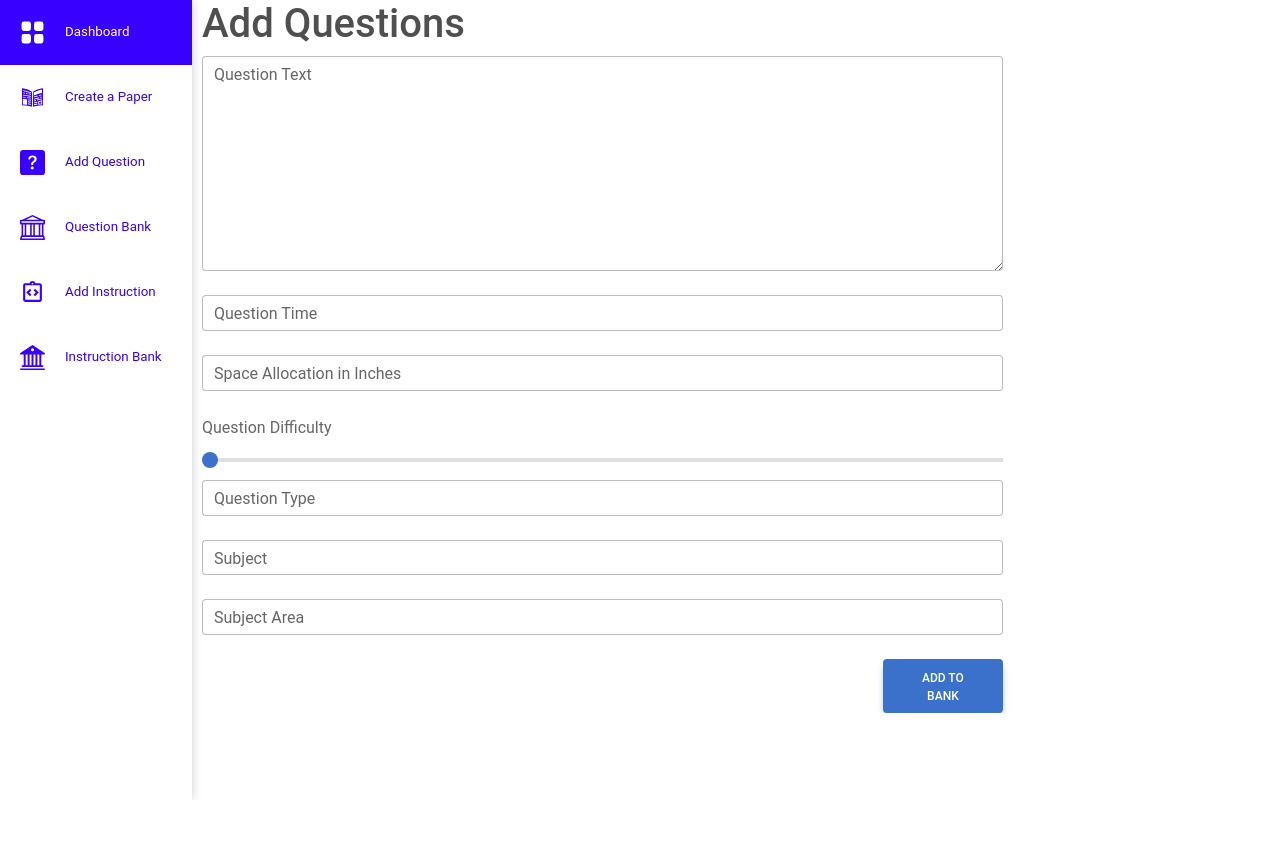
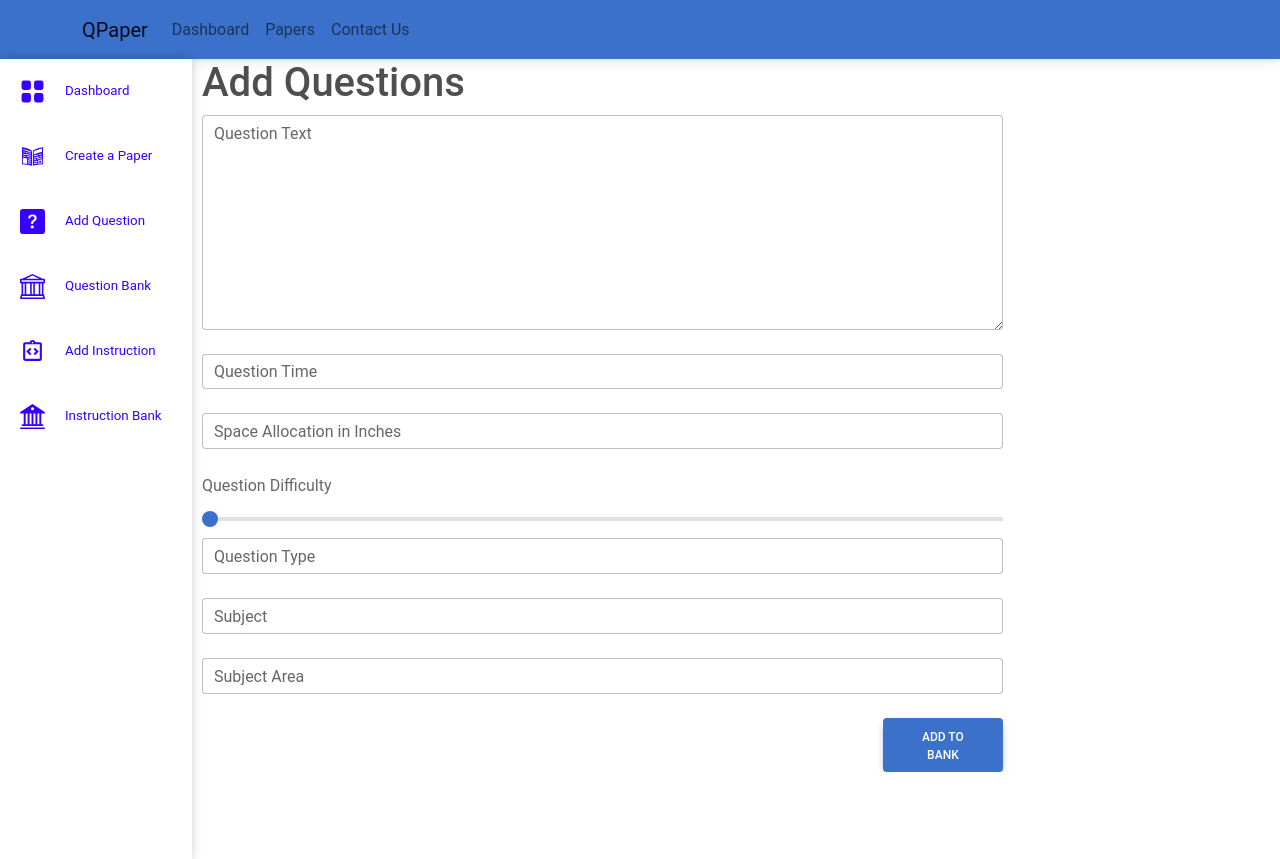
Before and after one commit to YBuddhika8saw/QPaper, a React (Create React App) app in the folder frontend/: page /AddQuestions in a window 1280 px wide. Before the commit the page ends 800 px from the top, so only its background shows below. Built offline with nearby package versions, Linux system fonts and the light colour scheme.

Commit message:
create nav bar

```diff
--- /dev/null
+++ b/frontend/src/components/Navbar.jsx
@@ -0,0 +1,22 @@
+import Container from 'react-bootstrap/Container';
+import Nav from 'react-bootstrap/Nav';
+import Navbar from 'react-bootstrap/Navbar';
+
+function ColorSchemesExample() {
+  return (
+    <>
+      <Navbar bg="primary" data-bs-theme="dark">
+        <Container>
+          <Navbar.Brand href="#home">QPaper</Navbar.Brand>
+          <Nav className="me-auto">
+            <Nav.Link href="#home">Dashboard</Nav.Link>
+            <Nav.Link href="#features">Papers</Nav.Link>
+            <Nav.Link href="#pricing">Contact Us</Nav.Link>
+          </Nav>
+        </Container>
+      </Navbar>
+    </>
+  );
+}
+
+export default ColorSchemesExample;
--- a/frontend/src/pages/AddQuestions.jsx
+++ b/frontend/src/pages/AddQuestions.jsx
@@ -1,6 +1,7 @@
 import React from "react";
 import { MDBInput, MDBBtn, MDBRange, MDBTextArea } from "mdb-react-ui-kit";
 import Sidebar from "../components/Sidebar";
+import Navbar from "../components/Navbar";
 import { useState } from "react";
 import axios from "axios";
 import Swal from 'sweetalert2'
@@ -46,19 +47,30 @@ export default function AddQuestions() {
       setqSpace("");
     } else {
       // Display error message
-      alert('Failed to add question');
+      // alert('Failed to add question');
+      Swal.fire({
+        icon: "error",
+        title: "Oops...",
+        text: "Failed to add question",
+      });
     }
   } catch (error) {
     // Handle error
     console.error('Error:', error);
     // Display error message
-    alert('An error occurred while adding the question');
+    // alert('An error occurred while adding the question');
+    Swal.fire({
+      icon: "error",
+      title: "Oops...",
+      text: "An error occurred while adding the question",
+    });
   }
 };
 
 
   return (
     <>
+      <Navbar />
       <Sidebar />
 
       <div className="main">
```
